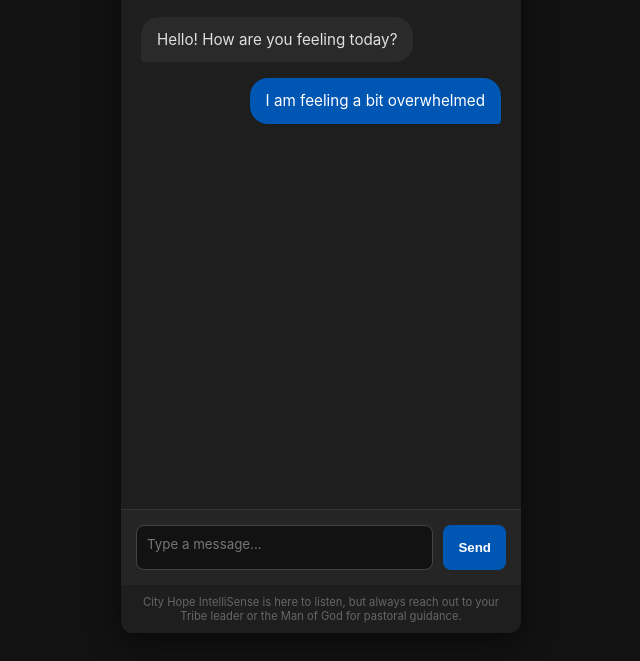
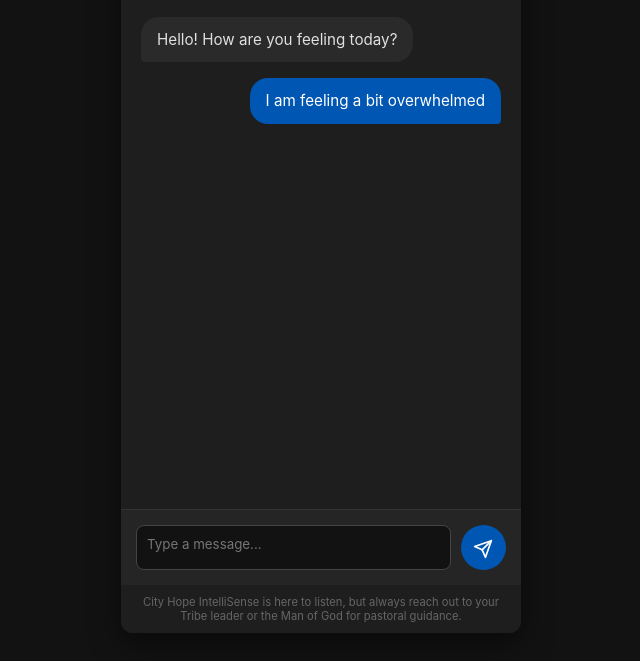
Before and after one commit to daydreamingprince/cityhope-intelligence, a plain HTML site: page index.html in a window 1280 px wide. Shown: the part 127-788 px from the top of the page, without its empty margins (319-959 px from the left). Drawn offline with Linux system fonts and the light colour scheme.

Commit message:
replace send button text with svg

```diff
--- a/index.html
+++ b/index.html
@@ -24,7 +24,12 @@
 
     <section id="input-area">
       <textarea placeholder="Type a message..."></textarea>
-      <button type="button">Send</button>
+      <button type="button" arial-label="Send Message">
+        <svg viewBox="0 0 24 24" fill="none" stroke="currentColor" stroke-width="2" stroke-linecap="round" stroke-linejoin="round">
+          <line x1="22" y1="2" x2="11" y2="13"></line>
+          <polygon points="22 2 15 22 11 13 2 9 22 2"></polygon>
+        </svg>
+      </button>
     </section>
   </main>
 
--- a/styles.css
+++ b/styles.css
@@ -110,10 +110,25 @@ header p {
   background-color: #0056b3;
   color: white;
   border: none;
-  border-radius: 8px;
-  padding: 0 15px;
-  font-weight: bold;
+  border-radius: 50%;
+  width: 45px;
+  height: 45px;
+  display: flex;
+  justify-content: center;
+  align-items: center;
+  transition: transform 0.2s, background-color 0.2s;
   cursor: pointer;
+}
+
+#input-area button:hover {
+  background-color: #004494;
+  transform: scale(1.05);
+}
+
+#input-area button svg {
+  width: 20px;
+  height: 20px;
+  transform: translateX(-1px) translateY(1px); /* fine tune the icon position */
 }
 
 footer {
```
